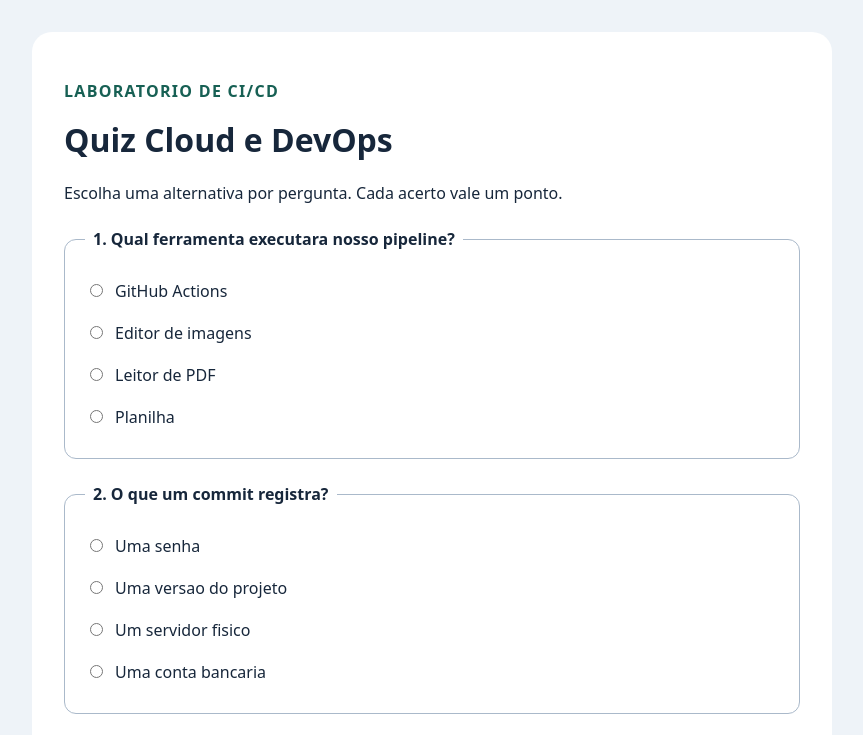
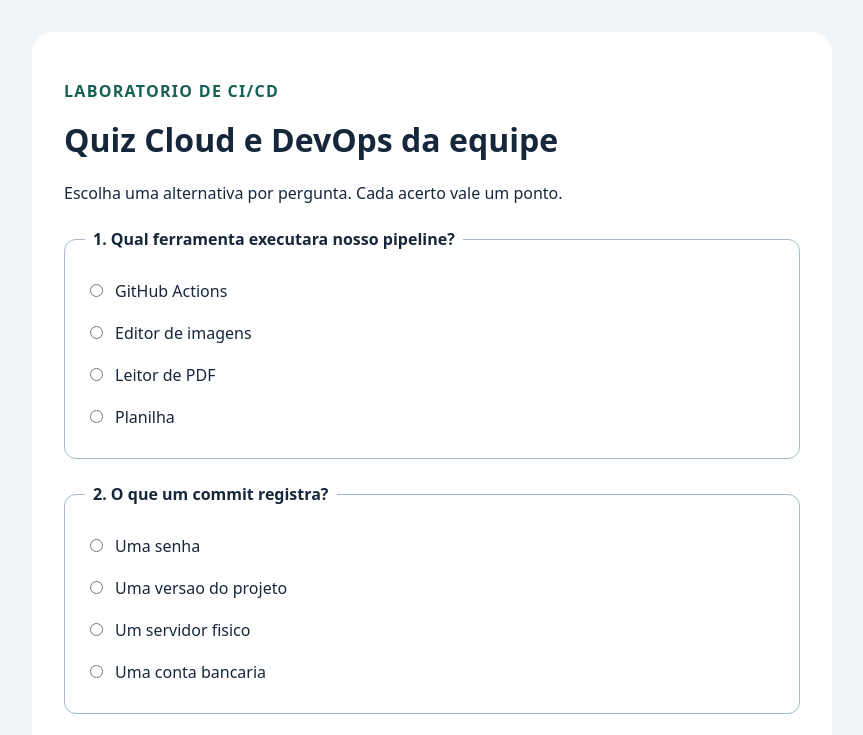
Before and after one commit to Gabriel2k05/Atividade-CI-CD, a website with bundled scripts: page site/index.html in a window 1280 px wide. Shown: the top 735 px of the page, without its empty margins (208-1071 px from the left). Built offline with nearby package versions, Linux system fonts and the light colour scheme.

Commit message:
Personaliza título do quiz

```diff
--- a/site/index.html
+++ b/site/index.html
@@ -9,7 +9,7 @@
 <body>
   <main>
     <p class="tag">Laboratorio de CI/CD</p>
-    <h1>Quiz Cloud e DevOps</h1>
+    <h1>Quiz Cloud e DevOps da equipe</h1>
     <p>Escolha uma alternativa por pergunta. Cada acerto vale um ponto.</p>
     <form id="quiz">
       <div id="perguntas"></div>
```
